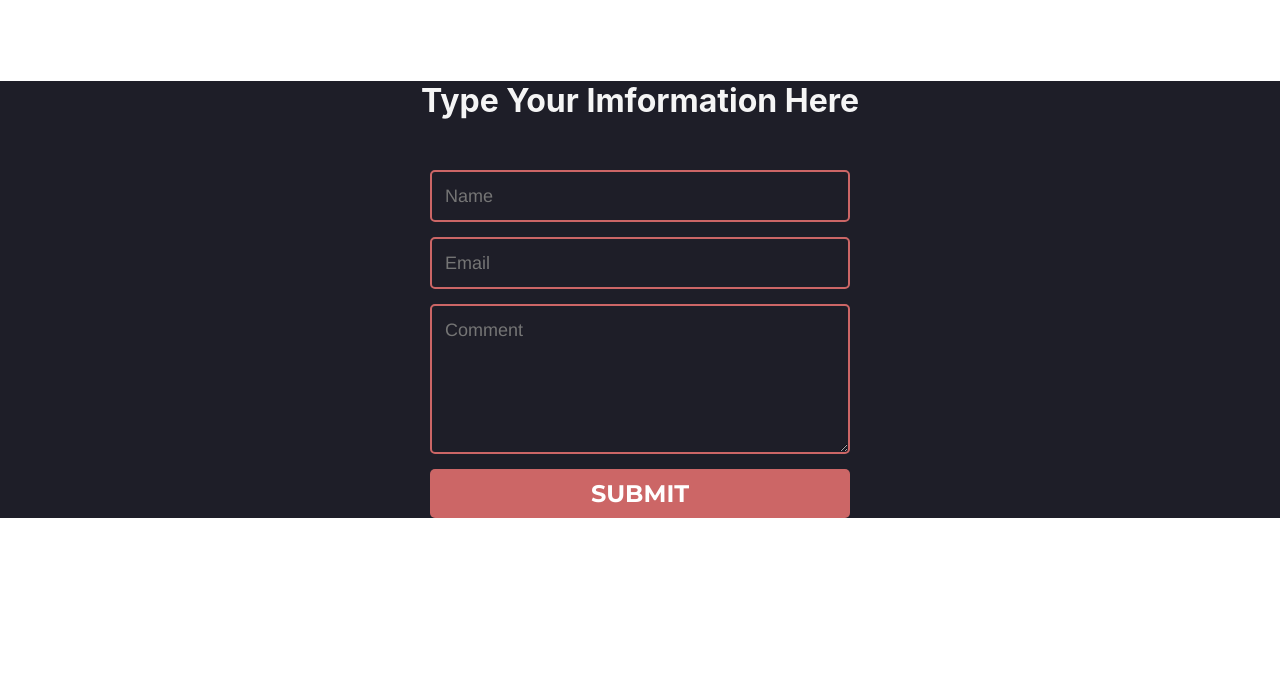
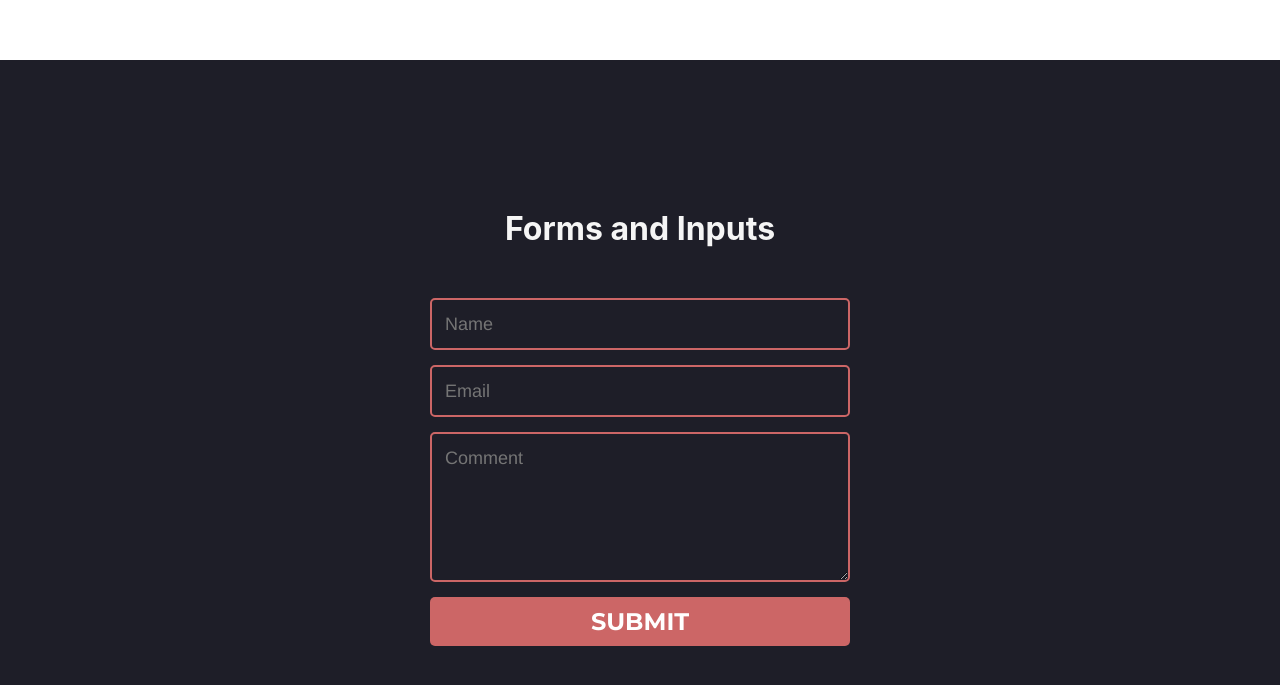
Before and after one commit to rasdinho/use-state-react, a React (Create React App) app: page / in a window 1280 px wide. Shown: the part 633-1318 px from the top of the page. Before the commit the page ends 1201 px from the top, so only its background shows below. Built offline with nearby package versions, Linux system fonts and the light colour scheme.

Commit message:
state-input

```diff
--- a/src/second-page/Forms.js
+++ b/src/second-page/Forms.js
@@ -2,14 +2,25 @@ import React, { Component } from 'react';
 import './style.css'
 
 class Forms extends Component {
+    constructor(){
+        super();
+        this.state = {
+            nameInput: "",
+            emailImput: "",
+            commentInput: ""
+
+        }
+    }
+
+
     render() {
         return (
 <div id="form-div">
-    <h1 id="form-h1"> Type Your Imformation Here</h1>
+    <h1 id="form-h1"> Forms and Inputs</h1>
      <form>
-        <input name="name" type="text" class="feedback-input" placeholder="Name" />
-        <input name="email" type="text" class="feedback-input" placeholder="Email" />
-        <textarea name="text" class="feedback-input" placeholder="Comment"></textarea>
+        <input name="name" type="text" value={this.state.nameInput} class="feedback-input" placeholder="Name" />
+        <input name="email" type="text" value={this.state.emailImput} class="feedback-input" placeholder="Email" />
+        <textarea name="text" value={this.state.commentInput} class="feedback-input" placeholder="Comment"></textarea>
         <input type="submit" value="SUBMIT"/>
     </form>
 </div>
--- a/src/second-page/style.css
+++ b/src/second-page/style.css
@@ -1,6 +1,7 @@
 @import url(https://fonts.googleapis.com/css?family=Montserrat:400,700);
 
-#form-div { background:rgb(30,30,40); }
+#form-div { background:rgb(30,30,40); padding-bottom: 10%; padding-top: 10%}
+
 form { max-width:420px; margin:50px auto; }
 
 #form-h1{text-align: center;
```
Also changed, not shown: 1 other file (tests, documents, lock files or other folders).
